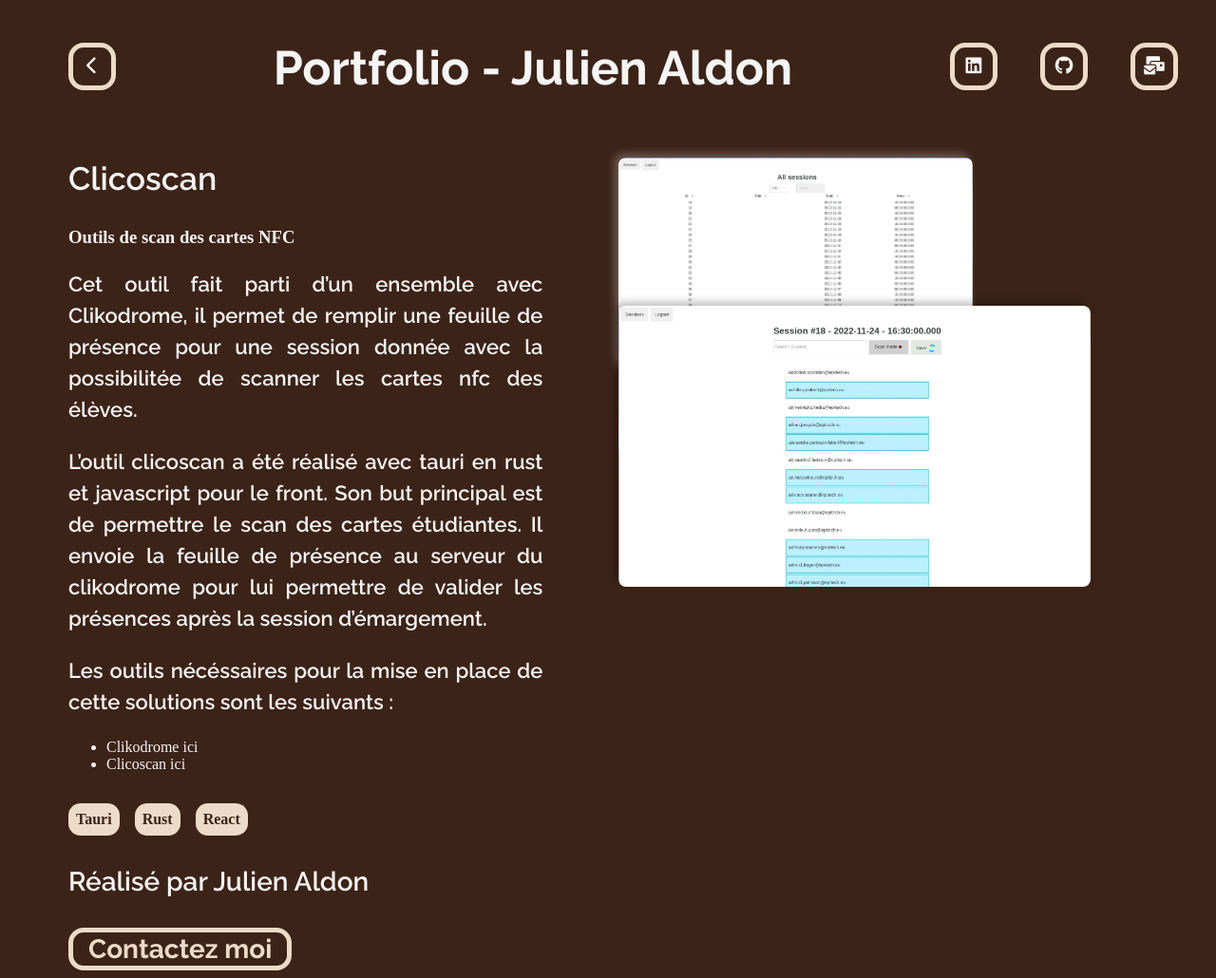
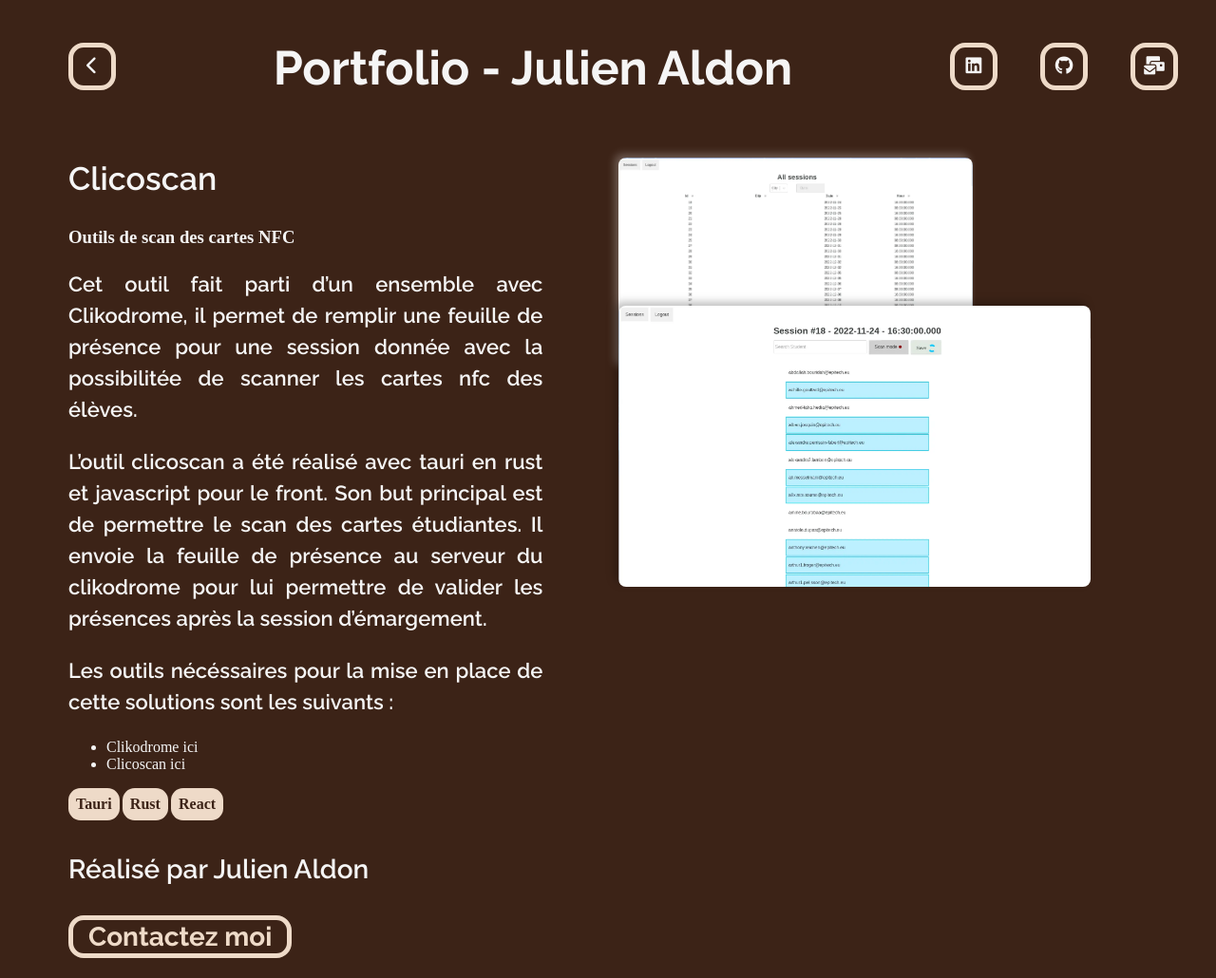
Before and after one commit to JulienAldon/Portfolio, a Jekyll site: the page built from _posts/2023-11-11-Clicoscan.markdown, in a window 1280 px wide. Shown: the whole page at 95% size. Built offline with Jekyll 4.4.1, drawn with Linux system fonts in a browser that asks for light colours; nearby versions of some CDN libraries.

Commit message:
fix responsive for projects

```diff
--- a/assets/css/project.css
+++ b/assets/css/project.css
@@ -68,9 +68,9 @@
 }
 
 .techno-info {
-  margin-top: 2rem;
+  margin-top: 1rem;
   display: flex;
-  justify-content: start;
+  justify-content: flex-start;
 }
 
 .techno-link {
@@ -83,7 +83,8 @@
   font-weight: 700;
   transition: transform 0.2s; /* Animation */
   width: auto;
-  margin-right: 1rem;
+  margin-right: 0.2rem;
+  margin-bottom: 0.2rem;
 }
 
 .techno-link:hover {
@@ -245,12 +246,11 @@
     padding-right: 1rem;
     margin-right: 0.5rem;
   }
+
   .techno-info {
     flex-wrap: wrap;
   }
-  .techno-link {
-    margin-bottom: 1rem;
-  }
+
   .navigation {
     margin-left: 1rem;
     margin-right: 1rem;
```
